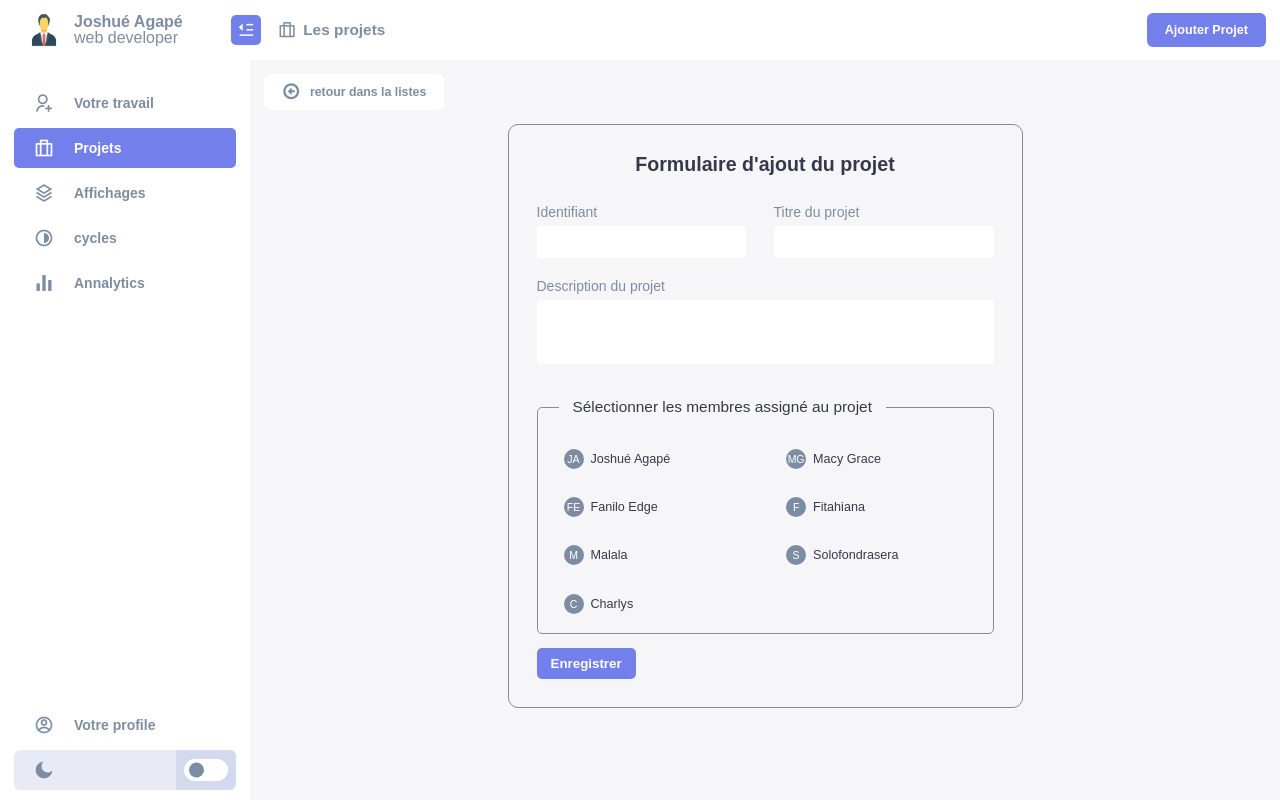
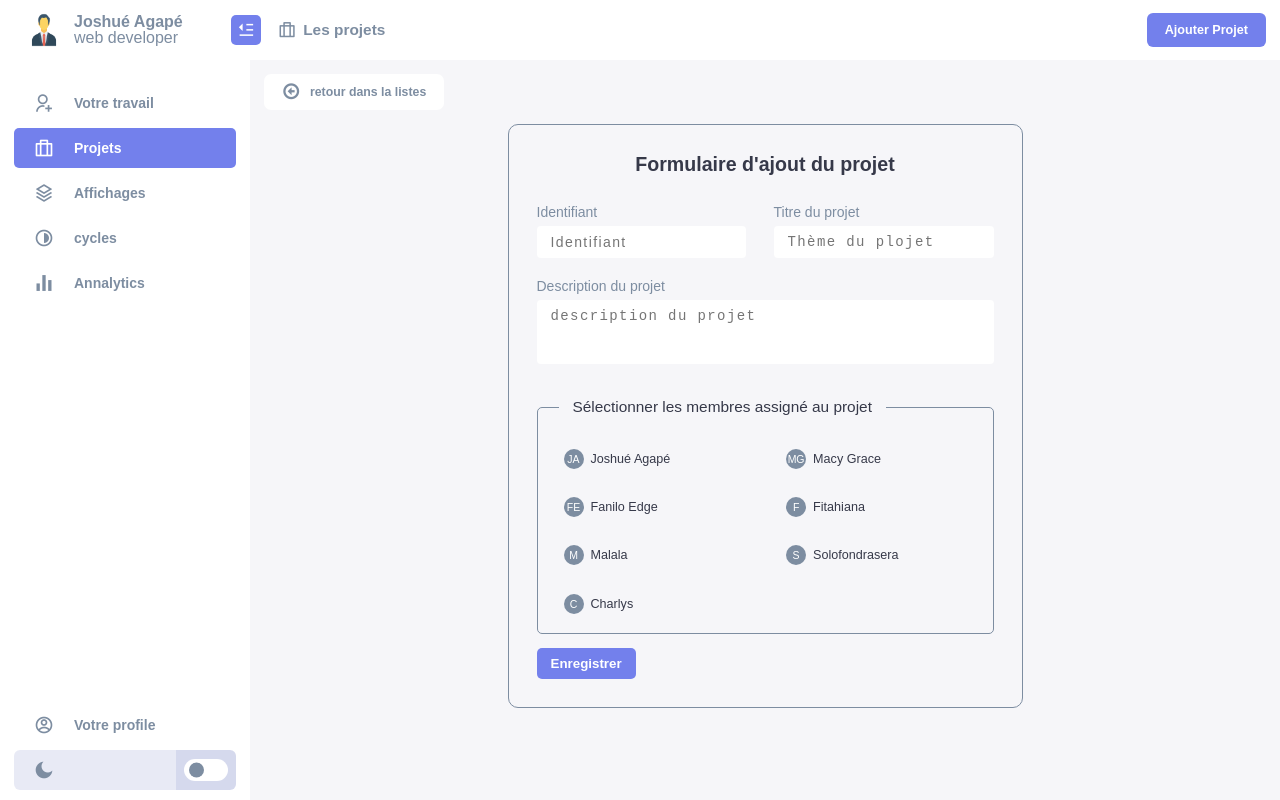
Before and after one commit to agapeJoshue/Gestion-des-projets, a Vue app: page /plane/projets/ajouter in a window 1280 px wide. Built offline with nearby package versions, Linux system fonts and the light colour scheme.

Commit message:
update form add project

```diff
--- a/src/components/projets/addProject.vue
+++ b/src/components/projets/addProject.vue
@@ -68,8 +68,8 @@ export default {
         <div class="group-form-group">
           <div class="form-group">
             <label for="numero">Identifiant</label>
-            <input type="text" v-model="numero" id="numero" />
-            <small class="danger">{{ numero }}</small>
+            <input type="text" v-model="numero" id="numero" placeholder="Identifiant" required/>
+            <small class="danger"></small>
           </div>
           <div class="form-group">
             <label for="titre">Titre du projet</label>
@@ -78,16 +78,16 @@ export default {
               v-model="titre"
               rows="1"
               id="titre"
+              placeholder="Thème du plojet"
+              required
             ></textarea>
-            <small class="danger">{{ titre }}</small>
+            <small class="danger"></small>
           </div>
         </div>
         <div class="form-group">
           <label for="description">Description du projet</label>
-          <textarea v-model="description" id="description" rows="3"></textarea>
-          <small class="danger">{{
-            description
-          }}</small>
+          <textarea v-model="description" id="description" rows="3" placeholder="description du projet" required></textarea>
+          <small class="danger"></small>
         </div>
         <div class="form-group">
           <fieldset>
```
